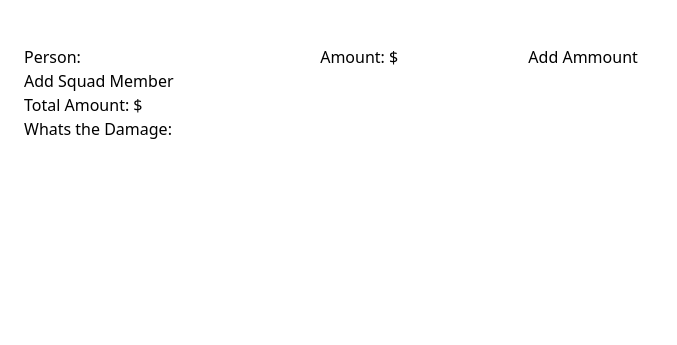
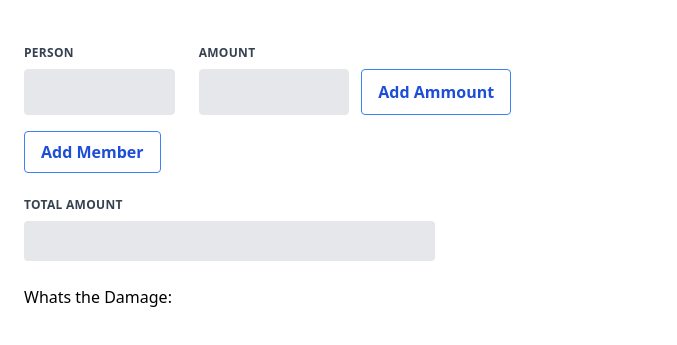
Before and after one commit to njfix6/squadeats, a plain HTML site: page index.html in a window 1280 px wide. Shown: the part 79-424 px from the top of the page, without its empty margins (0-677 px from the left). Drawn offline with nearby package versions, Linux system fonts and the light colour scheme.

Commit message:
fixed everything

```diff
--- a/index.html
+++ b/index.html
@@ -23,13 +23,37 @@
     </div>
   </nav>
 
+<!--
+  <div class="flex flex-wrap -mx-3 mb-2">
+    <div class="w-full md:w-1/3 px-3 mb-6 md:mb-0">
+      <label class="block uppercase tracking-wide text-gray-700 text-xs font-bold mb-2" for="grid-city">
+        City
+      </label>
+      <input class="appearance-none block w-full bg-gray-200 text-gray-700 border border-gray-200 rounded py-3 px-4 leading-tight focus:outline-none focus:bg-white focus:border-gray-500" id="grid-city" type="text" placeholder="Albuquerque">
+    </div>
+    <div class="w-full md:w-1/3 px-3 mb-6 md:mb-0">
+      <label class="block uppercase tracking-wide text-gray-700 text-xs font-bold mb-2" for="grid-zip">
+        Zip
+      </label>
+      <input class="appearance-none block w-full bg-gray-200 text-gray-700 border border-gray-200 rounded py-3 px-4 leading-tight focus:outline-none focus:bg-white focus:border-gray-500" id="grid-zip" type="text" placeholder="90210">
+    </div>
+  </div> -->
+
+
+
+
   <div id="main" class="mb-4 p-6">
     <div id="mainform"></div>
-    <button onclick="addperson()">Add Squad Member</button>
+    <button class="bg-transparent hover:bg-blue-500 text-blue-700 font-semibold hover:text-white py-2 px-4 border border-blue-500 hover:border-transparent rounded" onclick="addperson()">Add Member</button>
     <div>
-      Total Amount: $<input type="number" id="totalamount" min="0" max="9999" step="0.01" onChange="calculate()" oninput="calculate()"/>
+      <div class="md:w-1/3 pt-6">
+        <label class="block uppercase tracking-wide text-gray-700 text-xs font-bold mb-2" for="grid-last-name">
+          Total Amount
+        </label>
+         <input class="bg-gray-200 appearance-none border-2 border-gray-200 rounded w-full py-2 px-4 text-gray-700 leading-tight focus:outline-none focus:bg-white focus:border-blue-500" type="number" id="totalamount" min="0" max="9999" step="0.01" onChange="calculate()" oninput="calculate()"/>
+      </div>
     </div>
-    <div>
+    <div class="pt-6">
       Whats the Damage: <span id="split"></span>
     </div>
   </div>
@@ -41,22 +65,43 @@
     people = []
     num_people = 1
 
-    function get_ammount_form() {
-      return `Amount: $<input type="number" id="costinput" min="0" max="9999" step="0.01" onChange="calculate()" oninput="calculate()"/>`
+    function GetAmountInput(s = 'Amount') {
+      let el = document.createElement('span')
+      el.innerHTML = `<div class="w-full md:w-1/6 px-3 mb-6 md:mb-0">
+        <label class="block uppercase tracking-wide text-gray-700 text-xs font-bold mb-2" for="grid-zip">
+          ${s}
+        </label>
+        <input class="appearance-none block w-full bg-gray-200 text-gray-700 border border-gray-200 rounded py-3 px-4 leading-tight focus:outline-none focus:bg-white focus:border-gray-500" type="number" id="costinput" min="0" max="9999" step="0.01" onChange="calculate()" oninput="calculate()">
+      </div>`.trim()
 
+      return el.firstChild
+      // return `Amount: $<input type="number" id="costinput" min="0" max="9999" step="0.01" onChange="calculate()" oninput="calculate()"/>`
     }
 
     function get_form(id){
       var personform = document.createElement('div'); // is a node
-      af = get_ammount_form()
       personform.innerHTML = `<div class="w-full" id="form">
-          <span id="formlist-${id}">
-            Person: <input type="text" id="name-${id}" name="name" onChange="calculate()" oninput="calculate()">
-            ${af}
-          </span>
-          <button onclick="addamount(${id})">Add Ammount</button>
-        </div>`;
-      return personform
+          <div class="max-w-5xl">
+            <div class="flex flex-wrap -mx-3 mb-4" id="formlist-${id}">
+              <div class="w-full md:w-1/6 px-3 mb-6 md:mb-0">
+                <label class="block uppercase tracking-wide text-gray-700 text-xs font-bold mb-2" for="grid-zip">
+                  Person
+                </label>
+                <input
+                  type="text"
+                  id="name-${id}"
+                  name="name"
+                  onChange="calculate()"
+                  oninput="calculate()"
+                  class="appearance-none block w-full bg-gray-200 text-gray-700 border border-gray-200 rounded py-3 px-4 leading-tight focus:outline-none focus:bg-white focus:border-gray-500"
+                />
+              </div>
+              ${GetAmountInput().outerHTML}
+              <button class=" mt-6 px-3 bg-transparent hover:bg-blue-500 text-blue-700 font-semibold hover:text-white py-2 px-4 border border-blue-500 hover:border-transparent rounded" onclick="addamount(${id})">Add Ammount</button>
+            </div>
+          </div>
+        </div>`.trim();
+      return personform;
     }
 
     document.getElementById("mainform").appendChild(get_form(num_people))
@@ -75,13 +120,11 @@
     }
 
     function addamount(id) {
-      var personform = document.createElement('span'); // is a node
-      personform.innerHTML = get_ammount_form()
-
-      console.log("formlist-"+id)
-      document.getElementById("formlist-"+id).appendChild(personform)
-
-      console.log("add ammount")
+      var formlist = document.querySelector(`#formlist-${id}`)
+      formlist.insertBefore(
+        GetAmountInput(),
+        formlist.querySelector('button')
+      )
     }
 
     function calculate() {
```
Also changed, not shown: main.css (added), 1 other file.
